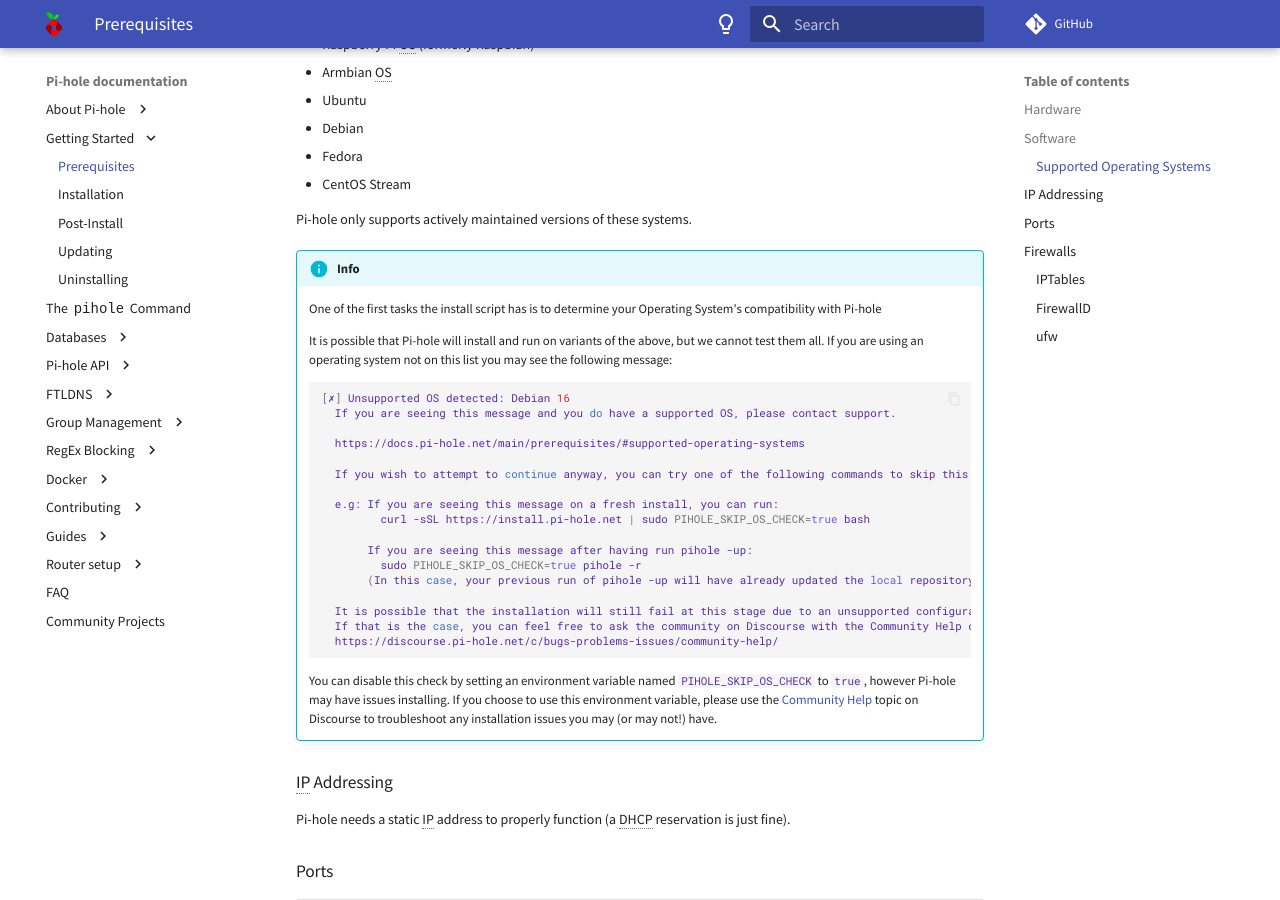
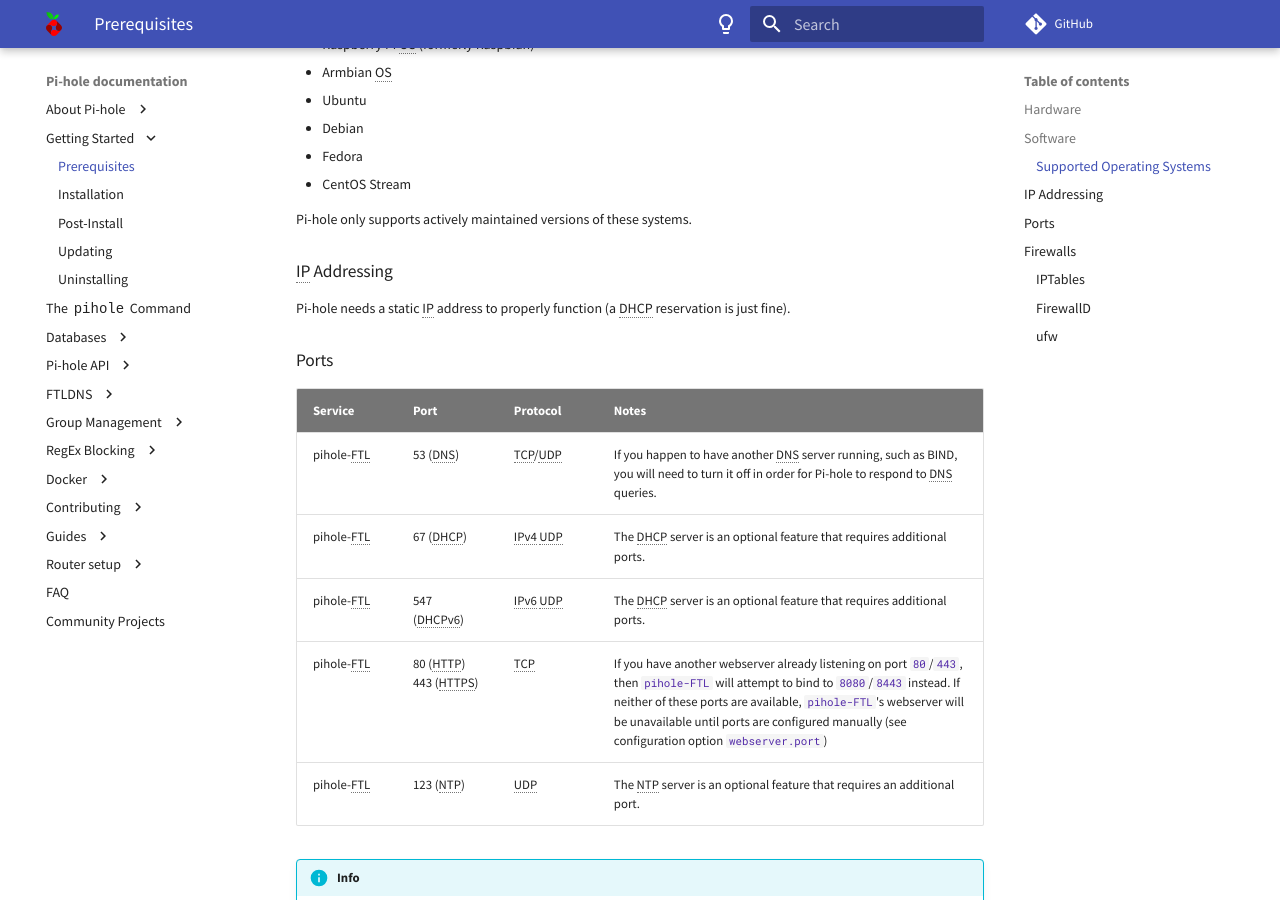
Before and after one commit to pi-hole/docs, an MkDocs documentation site: the page built from docs/main/prerequisites.md, in a window 1280 px wide and 900 px high, scrolled down 596 px. Built offline with MkDocs 1.6.1 and Material for MkDocs 9.7.7, drawn with Linux system fonts in a browser that asks for light colours; comment, search, counter and statistics services are not loaded.

Commit message:
Remove os check hint
Signed-off-by: yubiuser <github@yubiuser.dev>

````diff
--- a/docs/main/prerequisites.md
+++ b/docs/main/prerequisites.md
@@ -33,37 +33,6 @@
 - CentOS Stream
 
 Pi-hole only supports actively maintained versions of these systems.
-
-<!-- markdownlint-disable code-block-style -->
-!!! info
-    One of the first tasks the install script has is to determine your Operating System's compatibility with Pi-hole
-
-    It is possible that Pi-hole will install and run on variants of the above, but we cannot test them all. If you are using an operating system not on this list you may see the following message:
-
-    ```bash
-    [✗] Unsupported OS detected: Debian 16
-      If you are seeing this message and you do have a supported OS, please contact support.
-
-      https://docs.pi-hole.net/main/prerequisites/#supported-operating-systems
-
-      If you wish to attempt to continue anyway, you can try one of the following commands to skip this check:
-
-      e.g: If you are seeing this message on a fresh install, you can run:
-             curl -sSL https://install.pi-hole.net | sudo PIHOLE_SKIP_OS_CHECK=true bash
-
-           If you are seeing this message after having run pihole -up:
-             sudo PIHOLE_SKIP_OS_CHECK=true pihole -r
-           (In this case, your previous run of pihole -up will have already updated the local repository)
-
-      It is possible that the installation will still fail at this stage due to an unsupported configuration.
-      If that is the case, you can feel free to ask the community on Discourse with the Community Help category:
-      https://discourse.pi-hole.net/c/bugs-problems-issues/community-help/
-    ```
-
-    You can disable this check by setting an environment variable named `PIHOLE_SKIP_OS_CHECK` to `true`, however Pi-hole may have issues installing.
-    If you choose to use this environment variable, please use the [Community Help](https://discourse.pi-hole.net/c/bugs-problems-issues/community-help/36) topic on Discourse to troubleshoot any installation issues you may (or may not!) have.
-
-<!-- markdownlint-enable code-block-style -->
 
 ### IP Addressing
 
````
